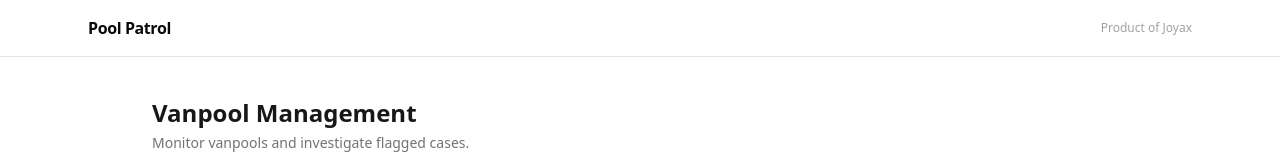
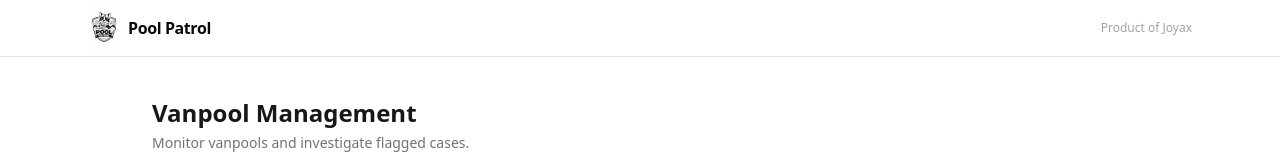
Before and after one commit to joiscoding/pool-patrol, a Next.js app in the folder apps/web/: page / in a window 1280 px wide. Shown: the top 160 px of the page. Built offline with nearby package versions, Linux system fonts and the light colour scheme; no server answers; the database is empty.

Commit message:
[ui] add logo to header

```diff
--- a/apps/web/src/app/layout.tsx
+++ b/apps/web/src/app/layout.tsx
@@ -1,5 +1,6 @@
 import type { Metadata } from "next";
 import { Geist, Geist_Mono } from "next/font/google";
+import Image from "next/image";
 import Link from "next/link";
 import "./globals.css";
 
@@ -22,7 +23,14 @@
   return (
     <header className="border-b border-neutral-200">
       <nav className="mx-auto flex h-14 max-w-6xl items-center justify-between px-6">
-        <Link href="/" className="flex items-center gap-3">
+        <Link href="/" className="flex items-center gap-2">
+          <Image
+            src="/pool-patrol-logo.png"
+            alt="Pool Patrol Logo"
+            width={32}
+            height={32}
+            className="rounded"
+          />
           <span className="text-base font-semibold tracking-tight">Pool Patrol</span>
         </Link>
         <a
```
Also changed, not shown: apps/web/public/pool-patrol-logo.png (added).
